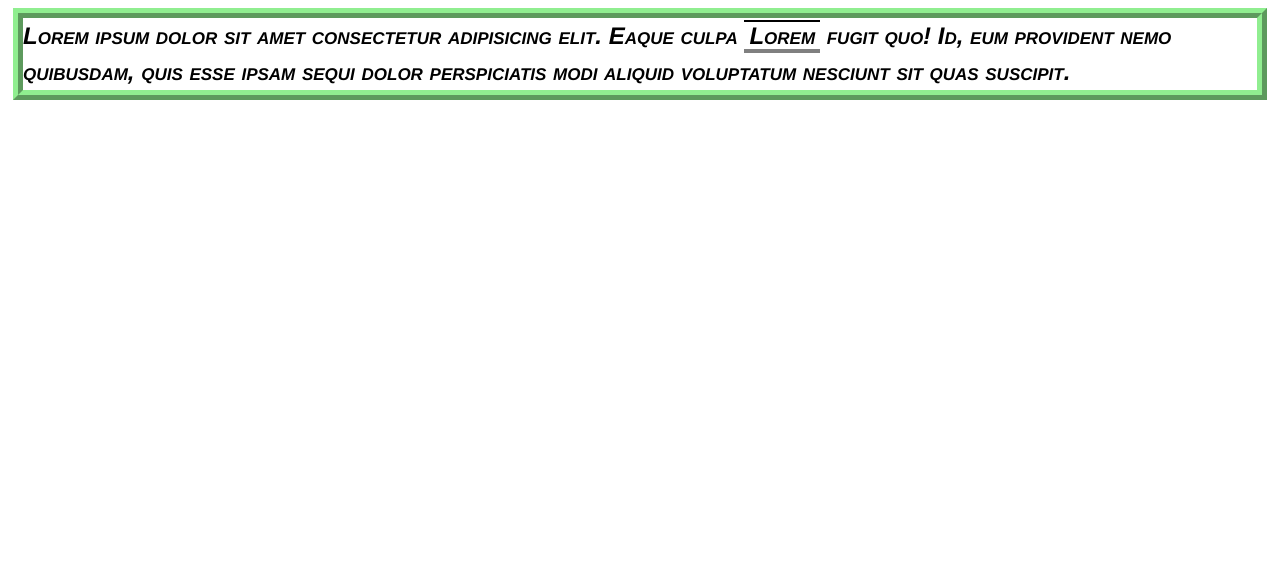
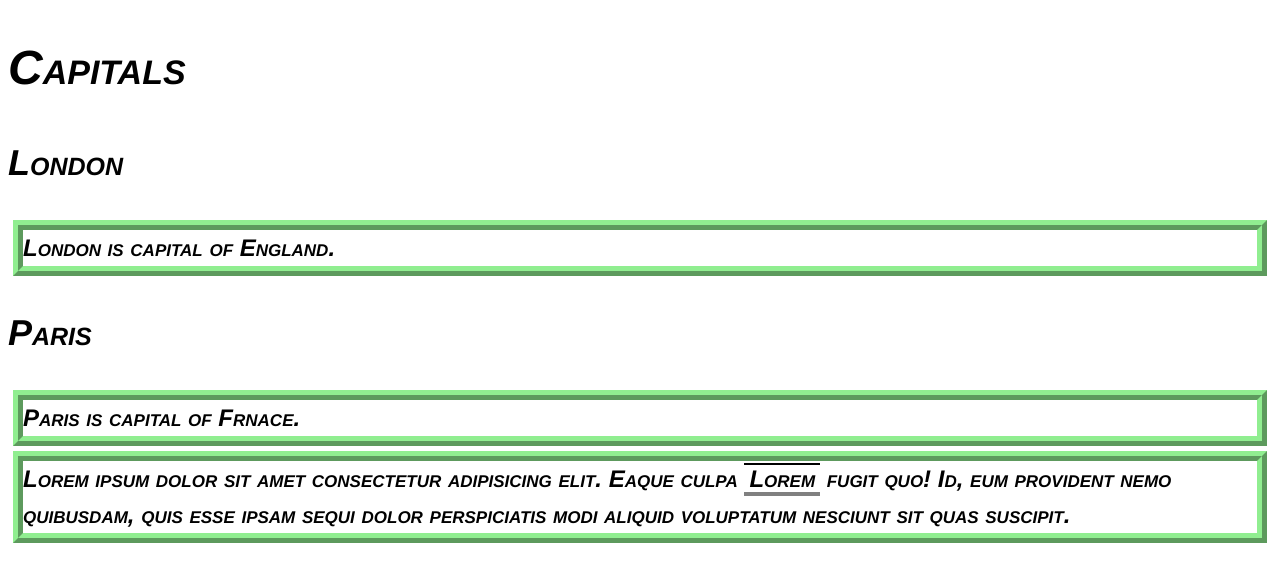
Before and after one commit to ingyukim00/acit1620_week5, a plain HTML site: page index.html in a window 1280 px wide. Drawn offline with Linux system fonts and the light colour scheme.

```diff
--- a/index.html
+++ b/index.html
@@ -8,12 +8,12 @@
 </head>
 
 <body>
-    <!-- <h1 class="heading">Capitals</h1>
+    <h1 class="heading">Capitals</h1>
     <h2 class="heading">London</h2>
     <p class="london_para">London is capital of England.</p>
 
     <h2 class="heading">Paris</h2>
-    <p class="paris_para">Paris is capital of Frnace.</p> -->
+    <p class="paris_para">Paris is capital of Frnace.</p>
     <!-- <h2 id="to_the_top">top</h2>
     <p> <a href="#ottawa_nav"> Jump to Ottawa</a></p>
     <p class="notebox">This is an informational note.</p>
```
